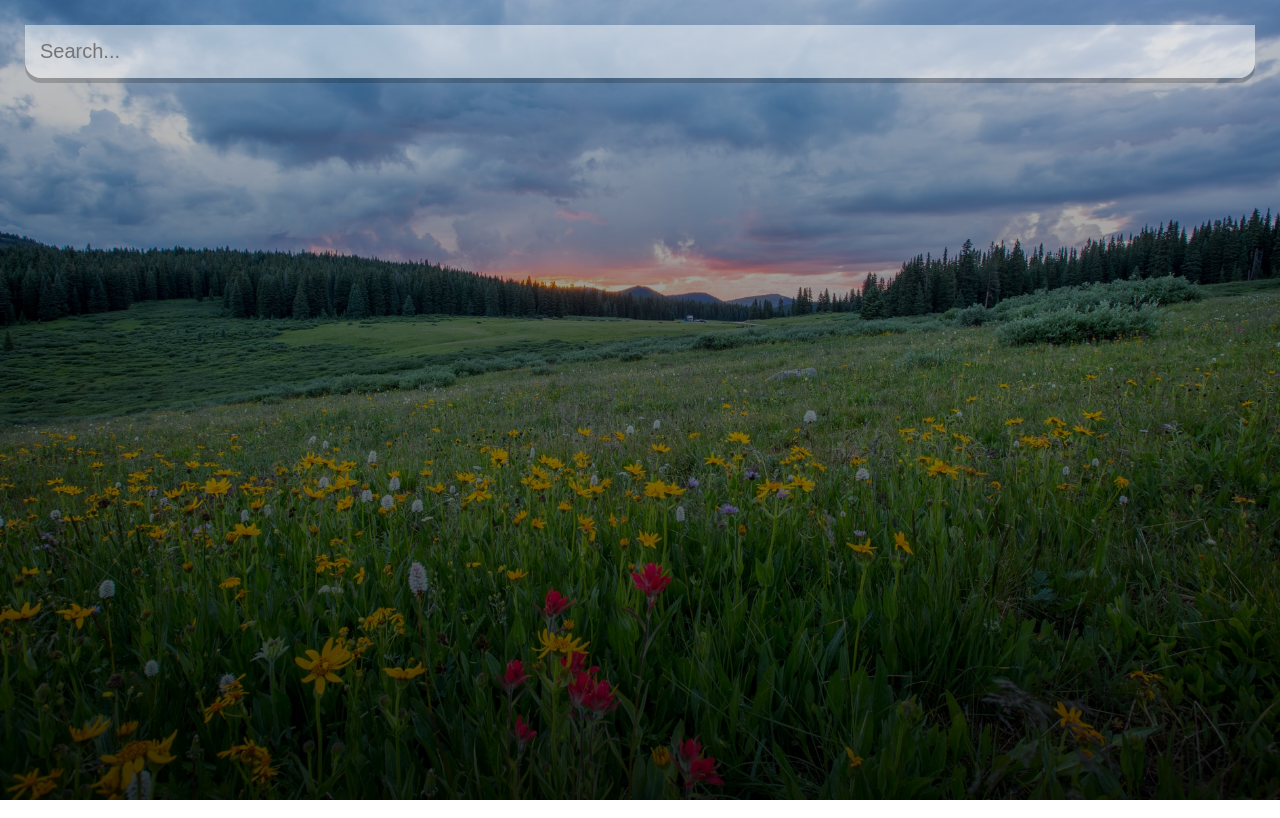
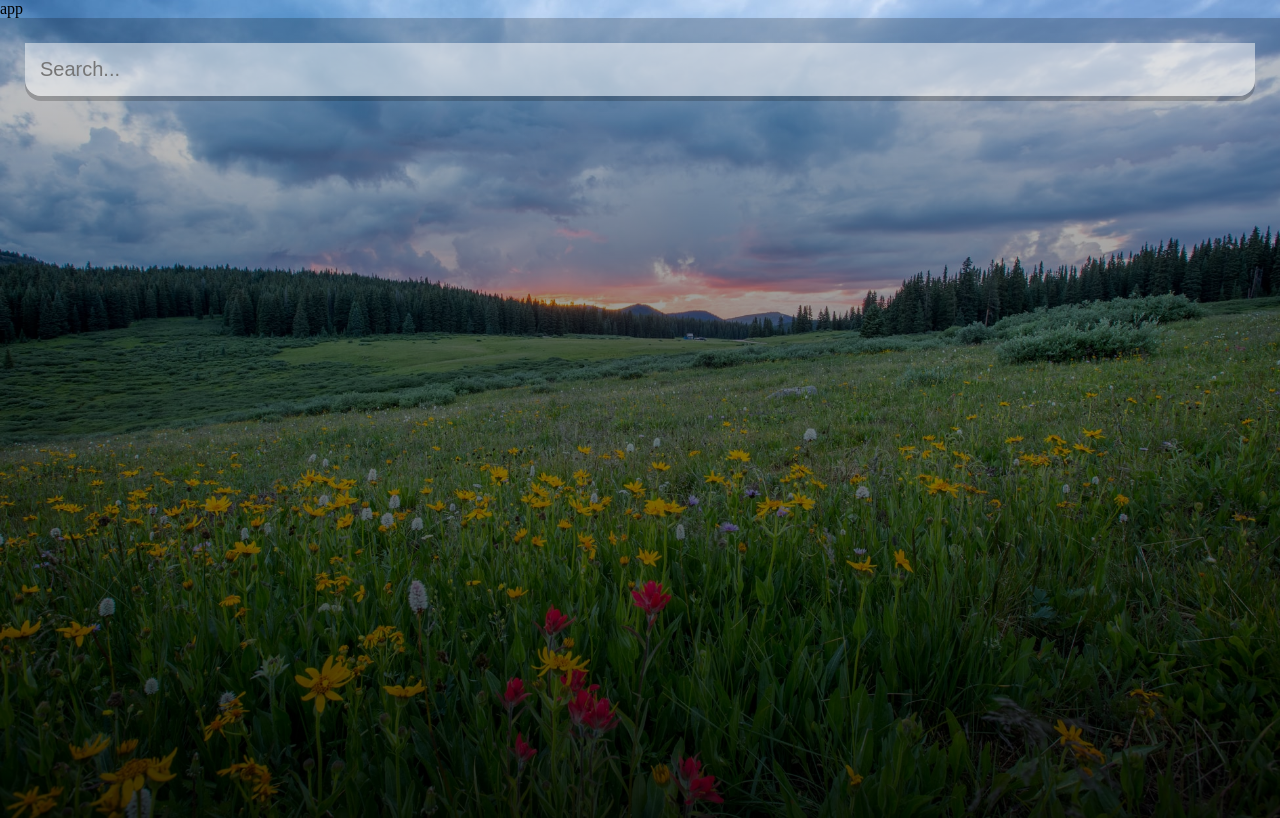
Before and after one commit to sid8491/weather-app, a React (Create React App) app: page / in a window 1280 px wide. Built offline with nearby package versions, Linux system fonts and the light colour scheme.

Commit message:
transition experimental changes

```diff
--- a/src/App.js
+++ b/src/App.js
@@ -56,6 +56,9 @@ function App() {
     <div className={(typeof weather.main != 'undefined') ? (
       (weather.main.temp > 16) ? 'app hot' : 'app'
     ) : 'app'}>
+      <p>{(typeof weather.main != 'undefined') ? (
+      (weather.main.temp > 16) ? 'app hot' : 'app'
+    ) : 'app'}</p>
       <main>
         <div className='search-box'>
           <input type='text' className='search-bar' placeholder='Search...' onChange={e => setQuery(e.target.value)} value={query} onKeyPress={search}/>
```
